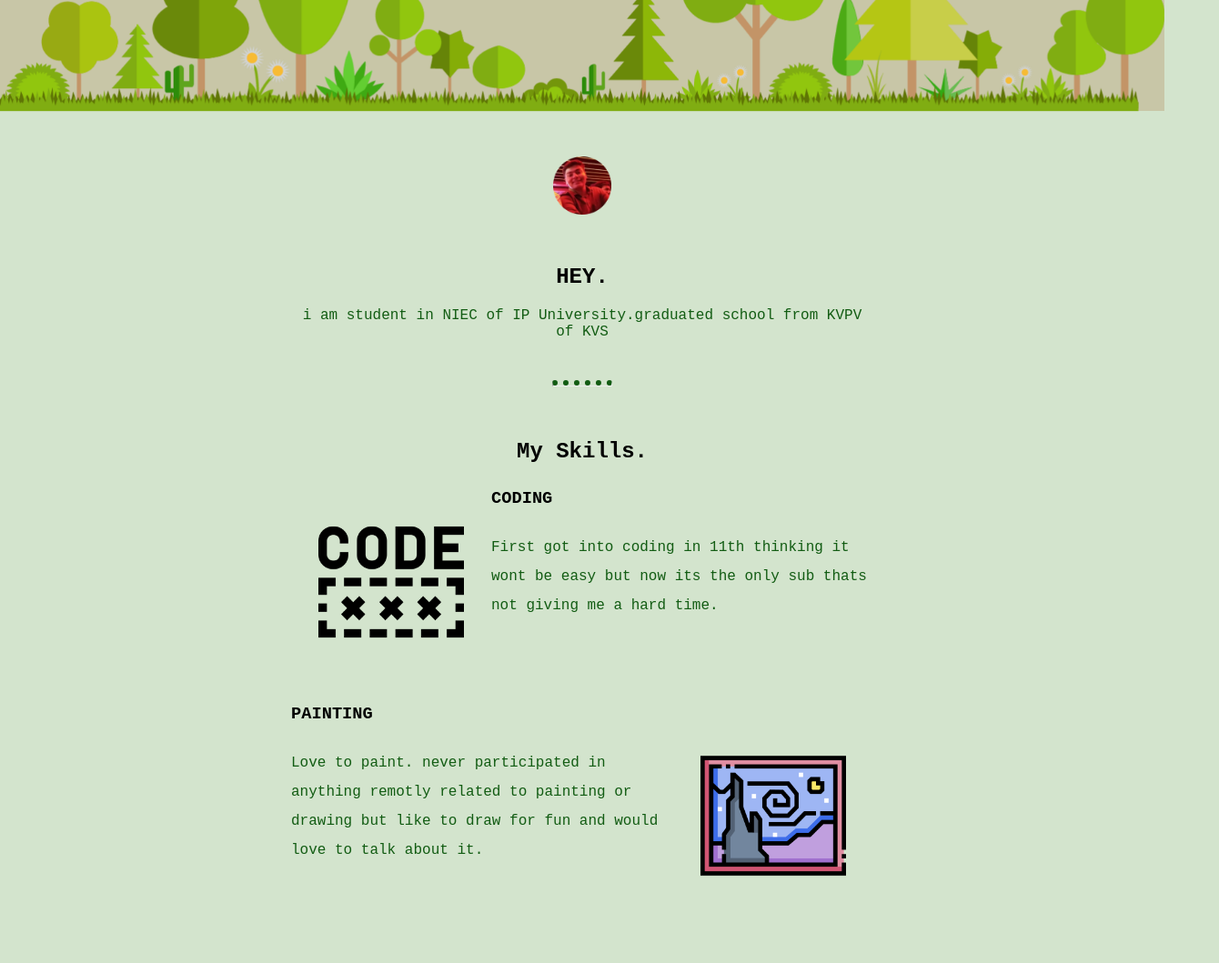
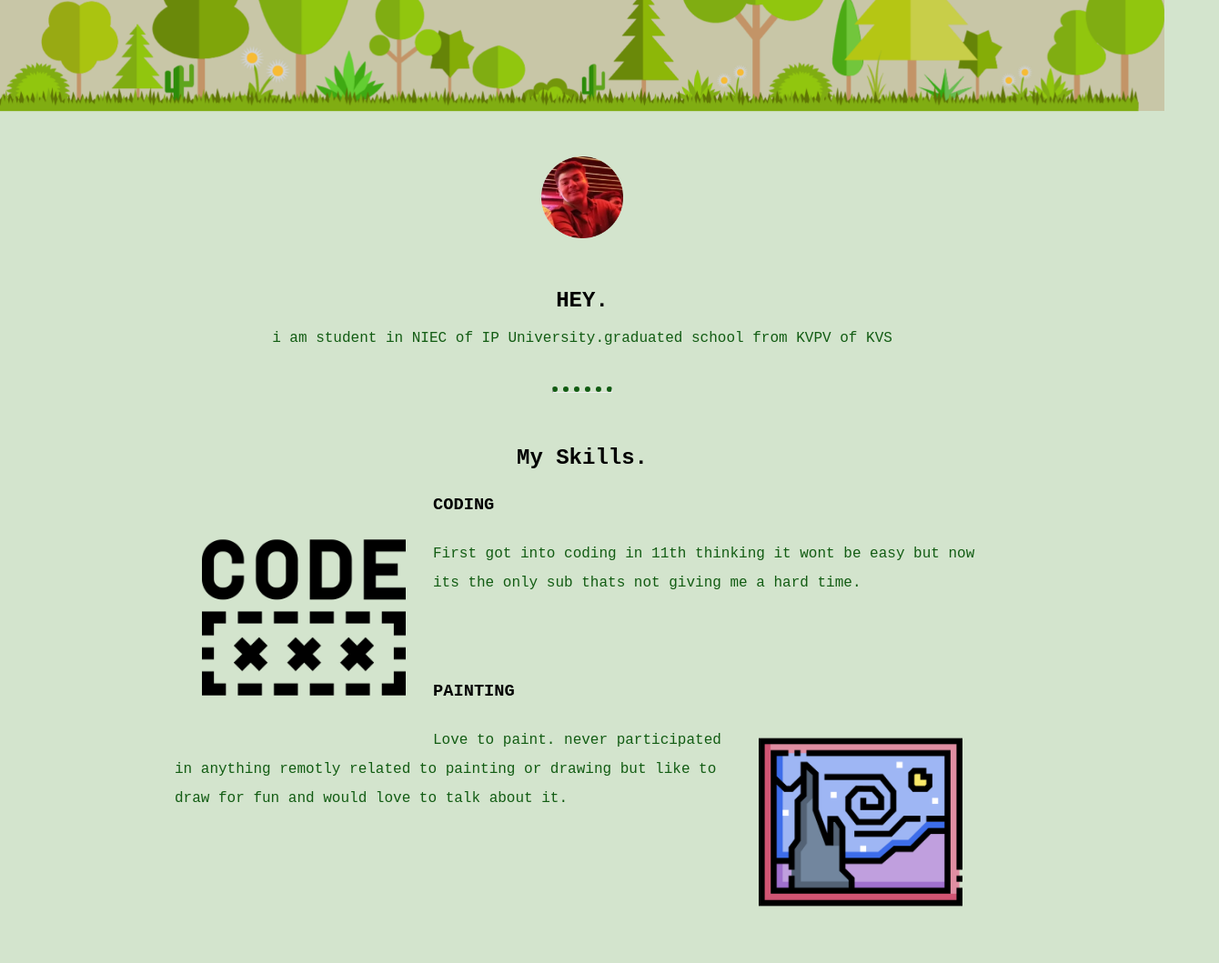
Before and after one commit to Infesto02/kshitijCV, a plain HTML site: page index.html in a window 1280 px wide. Shown: the part 900-1959 px from the top of the page at 91% size, 1340 px wide, since content can reach past the window. Drawn offline with Linux system fonts and the light colour scheme.

Commit message:
Update styles.css

```diff
--- a/styles.css
+++ b/styles.css
@@ -17,7 +17,7 @@ body {
    font-weight: normal;
 }
 .profile{
-  width: 50%;
+  width: 70%;
   margin: 0 auto ;
 }
 .head {
@@ -28,7 +28,7 @@ body {
   padding-top: 30px;
 }
 .skill-row{
-  width: 50%;
+  width: 70%;
   margin:0 auto auto auto;
   padding-bottom: 50px;
   text-align: left;
@@ -74,6 +74,7 @@ width: 100%;
   right: 30px;
   float: none;
   width: 100%;
+  margin-right: 0;
 }
 .bird {
   position: fixed;
```
